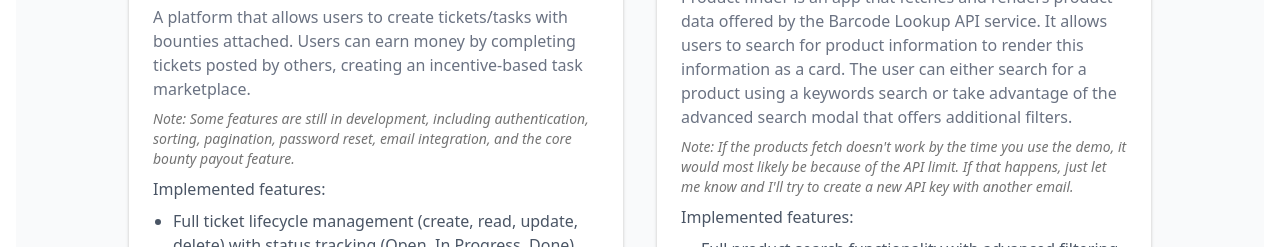
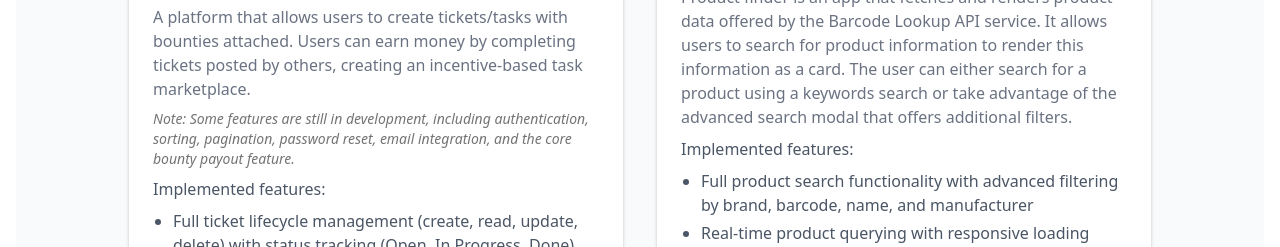
Before and after one commit to Amirmoh10/my-portfolio, a Next.js app: page / in a window 1280 px wide. Shown: the part 2220-2467 px from the top of the page. Built offline with nearby package versions, Linux system fonts and the light colour scheme.

Commit message:
remove note

```diff
--- a/src/components/projects.tsx
+++ b/src/components/projects.tsx
@@ -143,12 +143,6 @@ const Projects = () => {
                 search or take advantage of the advanced search modal that
                 offers additional filters.
               </p>
-              <div className="text-sm text-muted-foreground mt-2 italic">
-                Note: If the products fetch doesn&apos;t work by the time you
-                use the demo, it would most likely be because of the API limit.
-                If that happens, just let me know and I&apos;ll try to create a
-                new API key with another email.
-              </div>
               <p className="mt-2 text-gray-600 font-medium">
                 Implemented features:
               </p>
```
